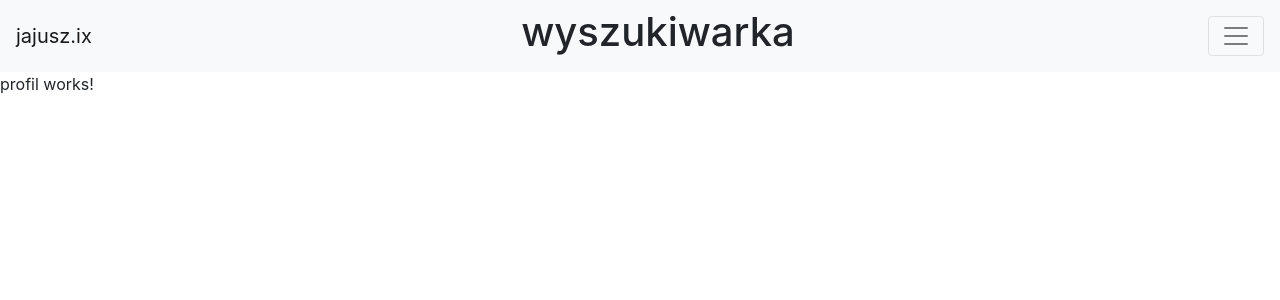
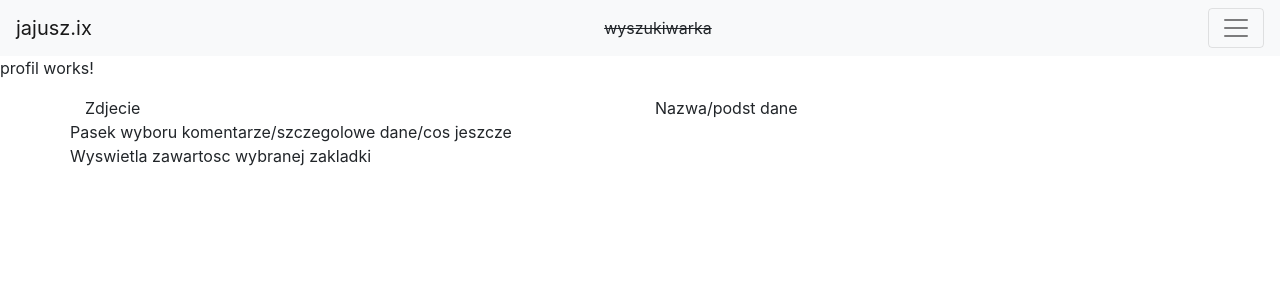
Before and after one commit to Antaresque/ogloszenia, an Angular app: page /profil in a window 1280 px wide. Shown: the top 300 px of the page. Built offline with nearby package versions, Linux system fonts and the light colour scheme.

Commit message:
profil div

```diff
--- a/src/app/_core/header/header.component.html
+++ b/src/app/_core/header/header.component.html
@@ -1,6 +1,6 @@
 <nav class="navbar navbar-light bg-light">
         <a class="navbar-brand" href="#">jajusz.ix</a>
-        <h1>wyszukiwarka</h1>
+        <del>wyszukiwarka</del>
       <div class="collapse" id="headerCollapse">
         <ul class="navbar-nav">
             <li class="nav-item active"><a class="nav-link" href="index.php">Home</a></li>
--- a/src/app/profil/profil.component.html
+++ b/src/app/profil/profil.component.html
@@ -1,3 +1,19 @@
 <p>
   profil works!
 </p>
+<div class="container">
+  <div class="row">
+    <div class="col-lg">
+      Zdjecie
+    </div>
+    <div class="col-lg">
+      Nazwa/podst dane
+    </div>
+  </div>
+  <div class="row">
+    Pasek wyboru komentarze/szczegolowe dane/cos jeszcze
+  </div>
+  <div class="row">
+    Wyswietla zawartosc wybranej zakladki
+  </div>
+</div>
```
